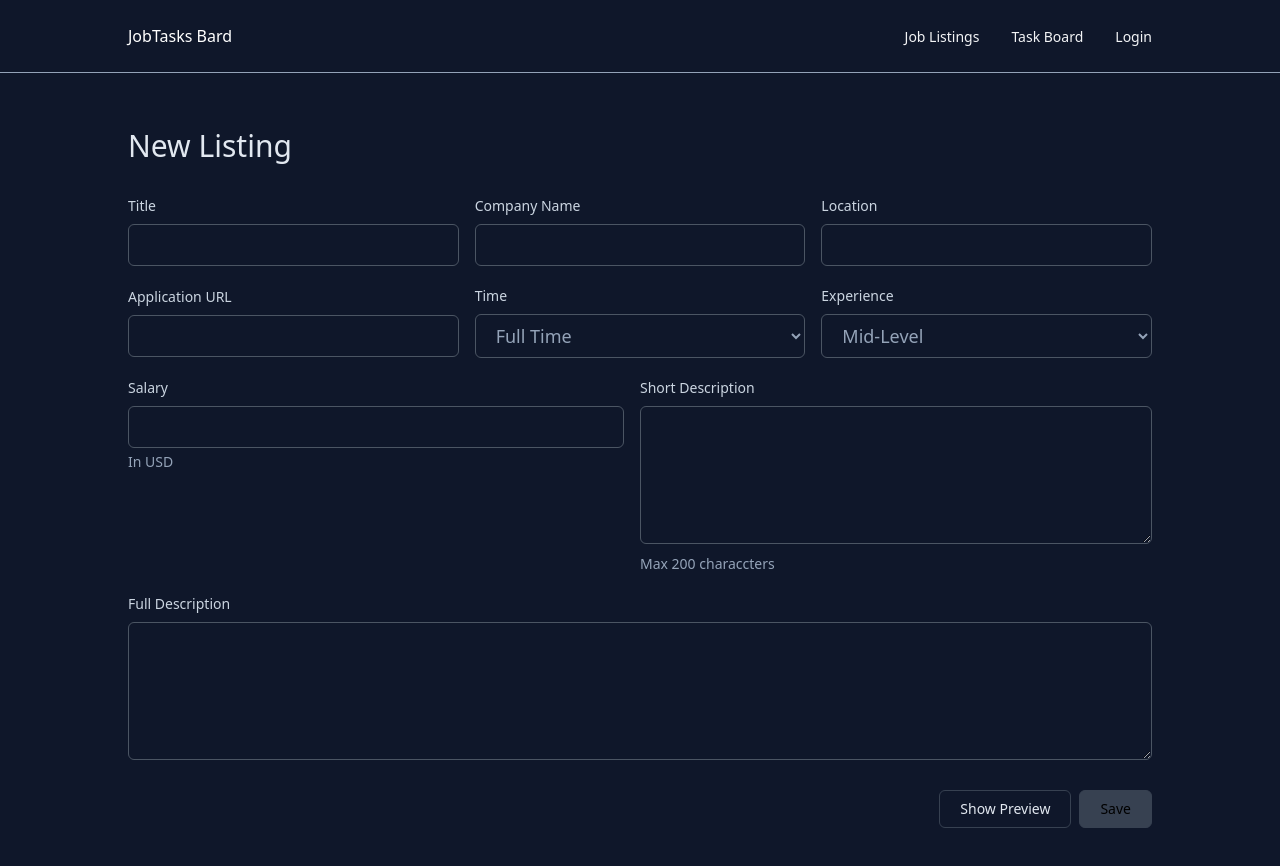
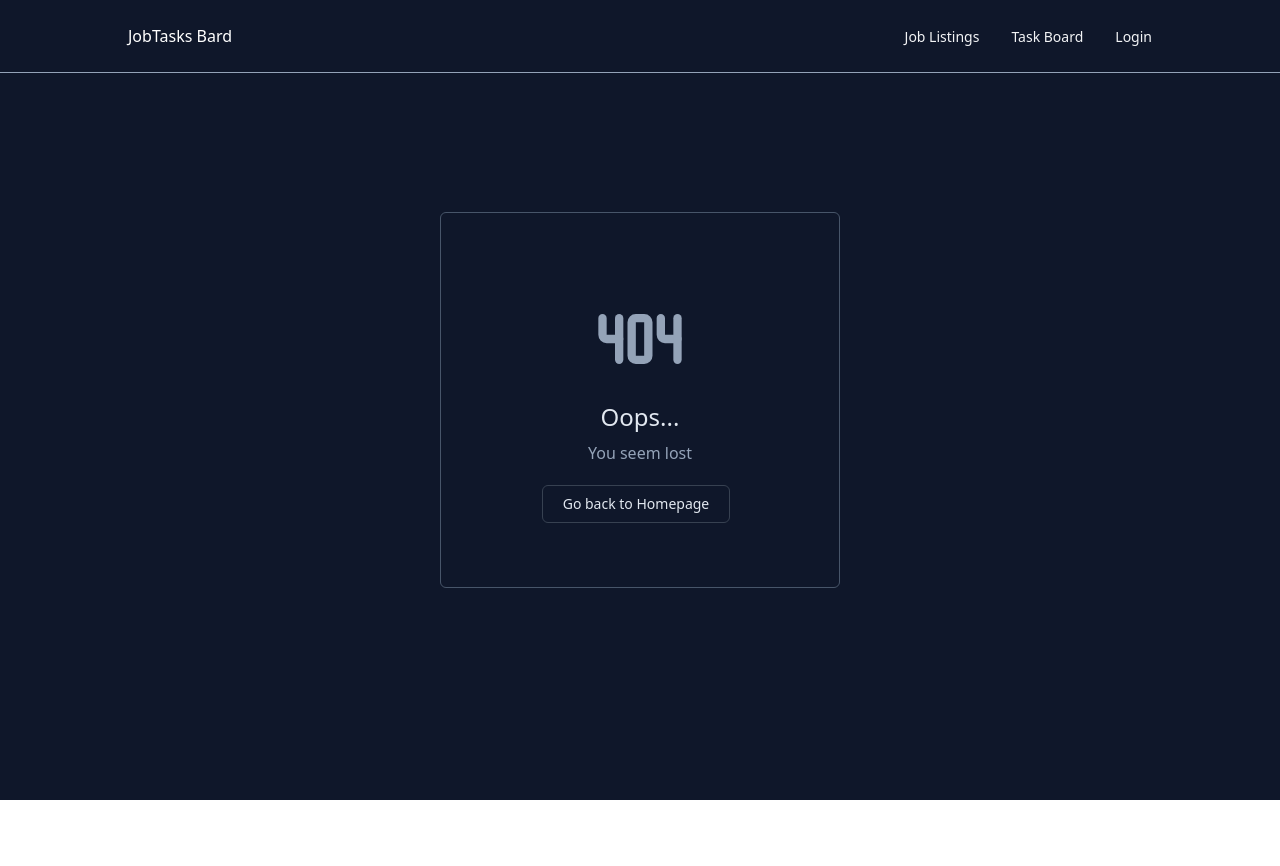
Before and after one commit to AmaduKamara/job-task-board, a React (Create React App) app: page /create-listing in a window 1280 px wide. Shown: the top 866 px of the page. After the commit the page ends 800 px from the top, so only its background shows below. Built offline with nearby package versions, Linux system fonts and the light colour scheme.

Commit message:
Fetch user

```diff
--- a/src/App.js
+++ b/src/App.js
@@ -1,4 +1,4 @@
-import { Route, Routes } from "react-router-dom";
+import { Route, Routes, useNavigate } from "react-router-dom";
 import Header from "./components/Header";
 import Jobs from "./pages/Jobs";
 import Tasks from "./pages/Tasks";
@@ -7,8 +7,21 @@ import Signup from "./pages/Signup";
 import NewTask from "./pages/NewTask";
 import CreateListing from "./pages/CreateListing";
 import NotFound from "./pages/NotFound";
+import { useEffect, useState } from "react";
 
 function App() {
+  const [user, setUser] = useState();
+
+  const navigate = useNavigate();
+
+  useEffect(() => {
+    const getUser = async () => {
+      const userData = await JSON.parse(localStorage.getItem("user"));
+      setUser(userData);
+    };
+    getUser();
+  }, [navigate]);
+
   return (
     <div className="">
       <Header />
@@ -18,8 +31,8 @@ function App() {
           <Route path="/tasks" element={<Tasks />} />
           <Route path="/login" element={<Login />} />
           <Route path="/signup" element={<Signup />} />
-          <Route path="/new-task" element={<NewTask />} />
-          <Route path="/create-listing" element={<CreateListing />} />
+          {user && <Route path="/new-task" element={<NewTask />} />}
+          {user && <Route path="/create-listing" element={<CreateListing />} />}
           <Route path="*" element={<NotFound />} />
         </Routes>
       </div>
```
